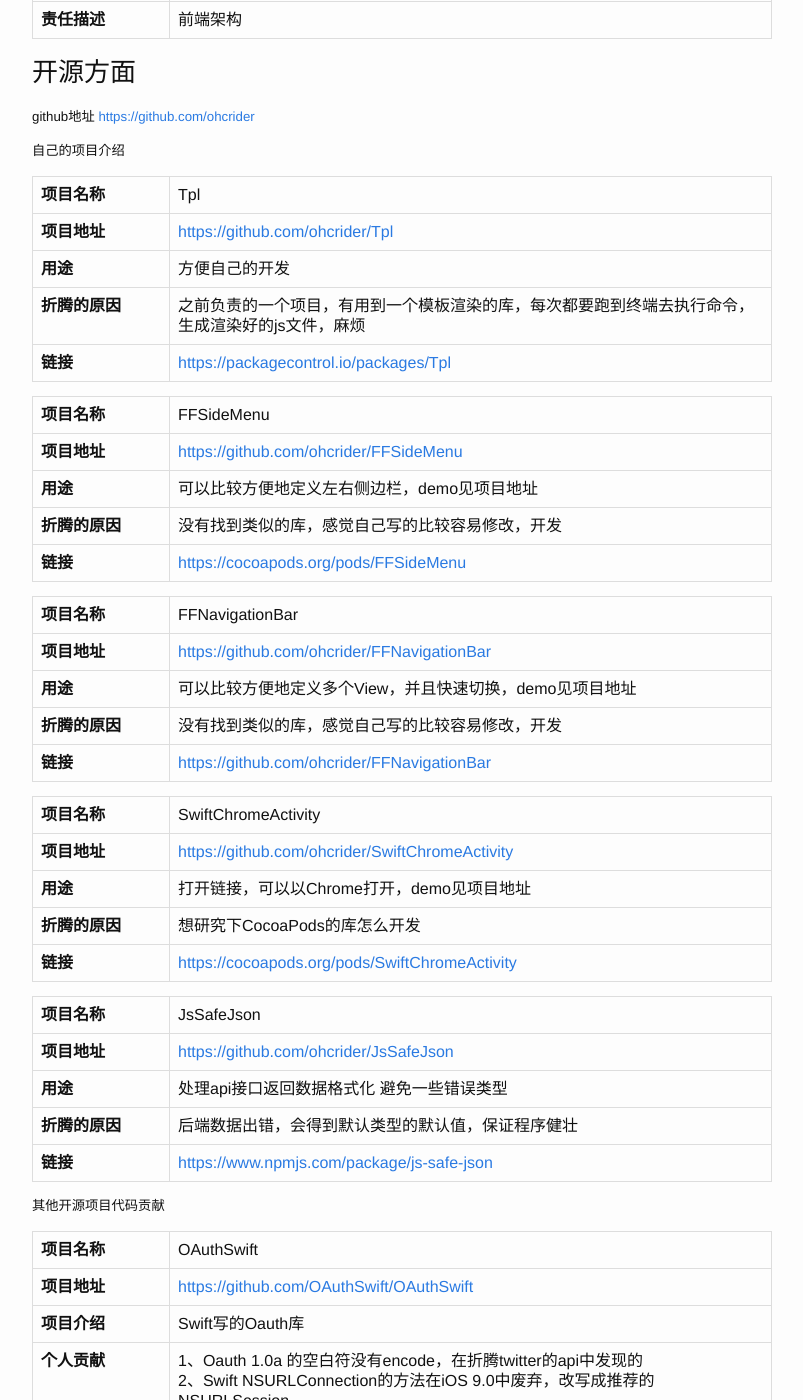
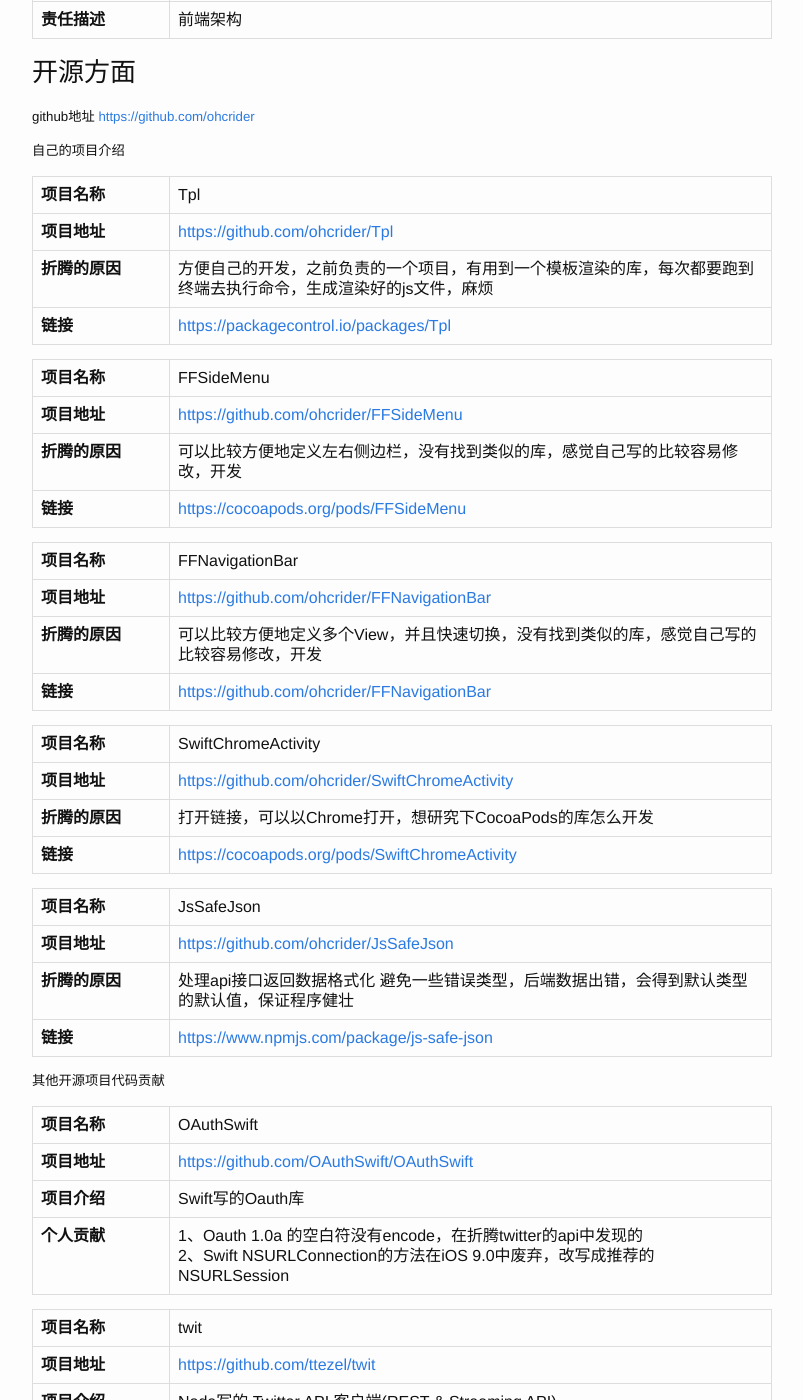
Before and after one commit to ohcrider/ohcrider.github.io, a Jekyll site: the page built from resume.md, in a window 1280 px wide and 1400 px high, scrolled down 4476 px. Shown: the whole window, without its empty margins (238-1041 px from the left). Built offline with Jekyll 4.4.1, drawn with Linux system fonts in a browser that asks for light colours.

Commit message:
Update resume.md

```diff
--- a/resume.md
+++ b/resume.md
@@ -147,32 +147,27 @@
 
 项目名称 | Tpl
 项目地址 | [https://github.com/ohcrider/Tpl](https://github.com/ohcrider/Tpl)
-用途 | 方便自己的开发
-折腾的原因 | 之前负责的一个项目，有用到一个模板渲染的库，每次都要跑到终端去执行命令，生成渲染好的js文件，麻烦
+折腾的原因 | 方便自己的开发，之前负责的一个项目，有用到一个模板渲染的库，每次都要跑到终端去执行命令，生成渲染好的js文件，麻烦
 链接 | [https://packagecontrol.io/packages/Tpl](https://packagecontrol.io/packages/Tpl)
 
 项目名称 | FFSideMenu
 项目地址 | [https://github.com/ohcrider/FFSideMenu](https://github.com/ohcrider/FFSideMenu)
-用途 | 可以比较方便地定义左右侧边栏，demo见项目地址
-折腾的原因 | 没有找到类似的库，感觉自己写的比较容易修改，开发
+折腾的原因 | 可以比较方便地定义左右侧边栏，没有找到类似的库，感觉自己写的比较容易修改，开发
 链接 | [https://cocoapods.org/pods/FFSideMenu](https://cocoapods.org/pods/FFSideMenu)
 
 项目名称 | FFNavigationBar
 项目地址 | [https://github.com/ohcrider/FFNavigationBar](https://github.com/ohcrider/FFNavigationBar)
-用途 | 可以比较方便地定义多个View，并且快速切换，demo见项目地址
-折腾的原因 | 没有找到类似的库，感觉自己写的比较容易修改，开发
+折腾的原因 | 可以比较方便地定义多个View，并且快速切换，没有找到类似的库，感觉自己写的比较容易修改，开发
 链接 | [https://github.com/ohcrider/FFNavigationBar](https://github.com/ohcrider/FFNavigationBar)
 
 项目名称 | SwiftChromeActivity
 项目地址 | [https://github.com/ohcrider/SwiftChromeActivity](https://github.com/ohcrider/SwiftChromeActivity)
-用途 | 打开链接，可以以Chrome打开，demo见项目地址
-折腾的原因 | 想研究下CocoaPods的库怎么开发
+折腾的原因 | 打开链接，可以以Chrome打开，想研究下CocoaPods的库怎么开发
 链接 | [https://cocoapods.org/pods/SwiftChromeActivity](https://cocoapods.org/pods/SwiftChromeActivity)
 
 项目名称 | JsSafeJson
 项目地址 | [https://github.com/ohcrider/JsSafeJson](https://github.com/ohcrider/JsSafeJson)
-用途 | 处理api接口返回数据格式化 避免一些错误类型
-折腾的原因 | 后端数据出错，会得到默认类型的默认值，保证程序健壮
+折腾的原因 |  处理api接口返回数据格式化 避免一些错误类型，后端数据出错，会得到默认类型的默认值，保证程序健壮
 链接 | [https://www.npmjs.com/package/js-safe-json](https://www.npmjs.com/package/js-safe-json)
 
 ##### 其他开源项目代码贡献
```
